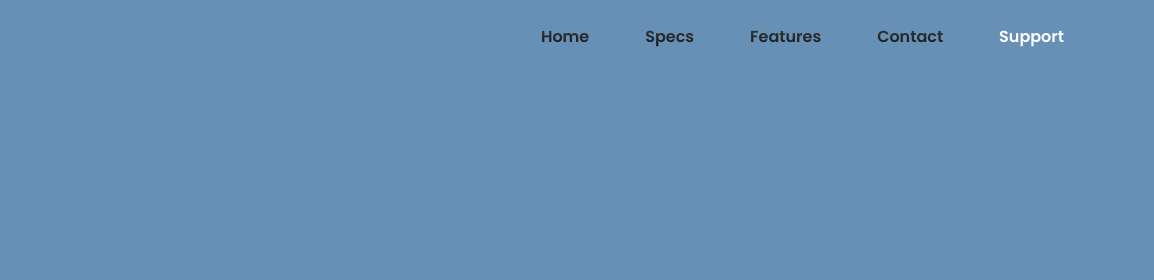
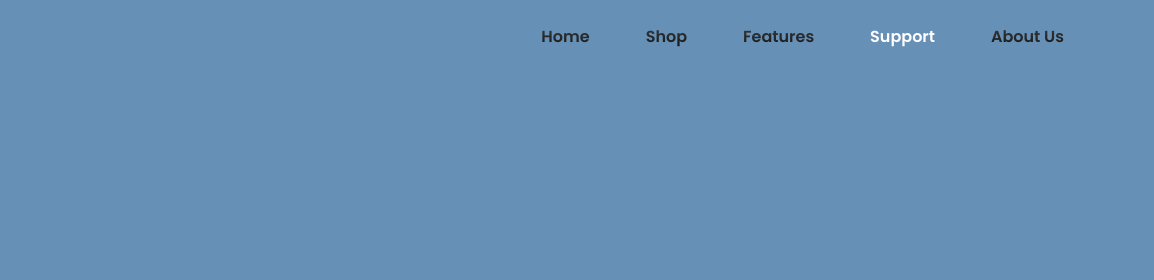
Before and after one commit to adaptphones/adapt, a plain HTML site: page support.html in a window 1280 px wide. Shown: the top 280 px of the page, 126-1280 px from the left. Drawn offline with nearby package versions, Linux system fonts and the light colour scheme; animation ran at ten frames a second.

Commit message:
fixed nav bars

```diff
--- a/support.html
+++ b/support.html
@@ -34,16 +34,16 @@
                             <a href="index.html" class="nav__link ">Home</a>
                         </li>
                         <li class="nav__item">
-                            <a href="#specs" class="nav__link">Specs</a>
+                            <a href="shop.html" class="nav__link">Shop</a>
                         </li>
                         <li class="nav__item">
-                            <a href="#case" class="nav__link">Features</a>
+                            <a href="features.html" class="nav__link">Features</a>
                         </li>
                         <li class="nav__item">
-                            <a href="#Contact" class="nav__link">Contact</a>
+                            <a href="support.html" class="nav__link active-link">Support</a>
                         </li>
                         <li class="nav__item">
-                            <a href="#support" class="nav__link active-link">Support</a>
+                            <a href="aboutus.html" class="nav__link">About Us</a>
                         </li>
                     </ul>
 
```
Also changed, not shown: index.html (+4 -4 lines), shop.html (+2 -2 lines).
